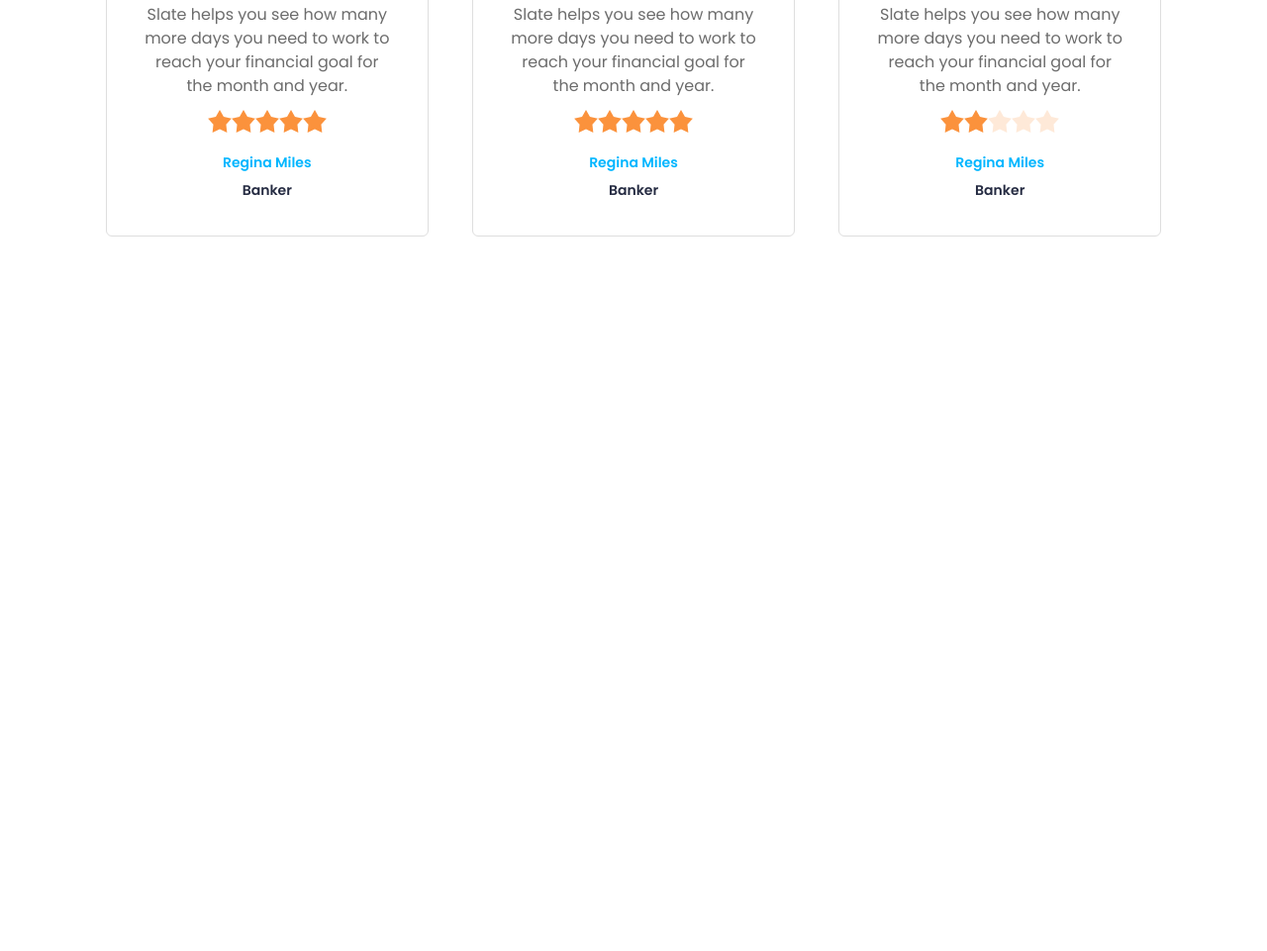
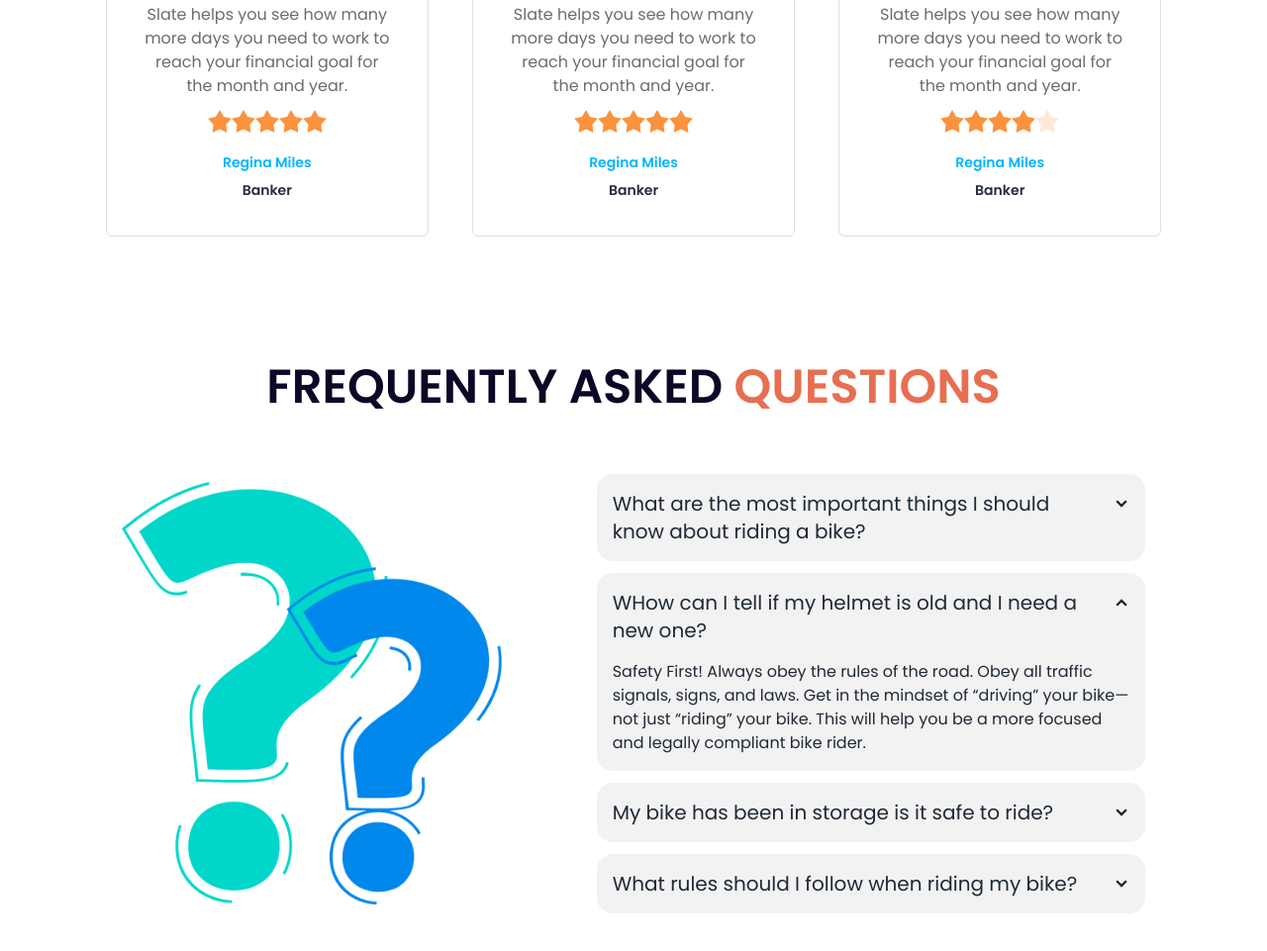
Before and after one commit to codewithsaidul/Biker-Zone-With-DaisyUI, a plain HTML site: page index.html in a window 1280 px wide. Shown: the part 1846-2807 px from the top of the page at 99% size. Before the commit the page ends 2213 px from the top, so only its background shows below. Drawn offline with nearby package versions, Linux system fonts and the light colour scheme.

Commit message:
FAQ Section Added

```diff
--- a/index.html
+++ b/index.html
@@ -208,7 +208,7 @@
 
         <!-- ================== latest bike Section ================== -->
         <section class="latest my-32">
-            <h2 class="text-5xl font-semibold text-[#0A0826] uppercase text-center mb-12">latest bike</h2>
+            <h2 class="text-2xl md:text-5xl font-semibold text-[#0A0826] uppercase text-center mb-12">latest bike</h2>
 
 
             <div class="grid grid-cols-1 md:grid-cols-2 lg:grid-cols-3 gap-5">
@@ -274,7 +274,7 @@
 
         <!-- ================== Testimonial  Section ================== -->
         <section class="testimonial my-32">
-            <h2 class="text-5xl font-semibold text-[#0A0826] uppercase text-center mb-12">Happy <span
+            <h2 class="text-2xl md:text-5xl font-semibold text-[#0A0826] uppercase text-center mb-12">Happy <span
                     class="text-[#E76F51]">Clients says</span></h2>
 
             <div class="grid grid-cols-1 gap-11 md:grid-cols-2 lg:grid-cols-3">
@@ -285,7 +285,8 @@
                     </figure>
 
                     <div class="text-center space-y-3">
-                        <p class="text-[#6C6C6C] text-base">Slate helps you see how many more days you need to work to reach your financial goal for the month and year.
+                        <p class="text-[#6C6C6C] text-base">Slate helps you see how many more days you need to work to
+                            reach your financial goal for the month and year.
                         </p>
 
                         <div class="rating justify-center">
@@ -311,7 +312,8 @@
                     </figure>
 
                     <div class="text-center space-y-3">
-                        <p class="text-[#6C6C6C] text-base">Slate helps you see how many more days you need to work to reach your financial goal for the month and year.
+                        <p class="text-[#6C6C6C] text-base">Slate helps you see how many more days you need to work to
+                            reach your financial goal for the month and year.
                         </p>
 
                         <div class="rating justify-center">
@@ -337,14 +339,15 @@
                     </figure>
 
                     <div class="text-center space-y-3">
-                        <p class="text-[#6C6C6C] text-base">Slate helps you see how many more days you need to work to reach your financial goal for the month and year.
+                        <p class="text-[#6C6C6C] text-base">Slate helps you see how many more days you need to work to
+                            reach your financial goal for the month and year.
                         </p>
 
                         <div class="rating justify-center">
                             <input type="radio" name="rating-2" class="mask mask-star-2 bg-orange-400" />
+                            <input type="radio" name="rating-2" class="mask mask-star-2 bg-orange-400" />
+                            <input type="radio" name="rating-2" class="mask mask-star-2 bg-orange-400" />
                             <input type="radio" name="rating-2" class="mask mask-star-2 bg-orange-400" checked />
-                            <input type="radio" name="rating-2" class="mask mask-star-2 bg-orange-400" />
-                            <input type="radio" name="rating-2" class="mask mask-star-2 bg-orange-400"  />
                             <input type="radio" name="rating-2" class="mask mask-star-2 bg-orange-400" />
                         </div>
 
@@ -359,6 +362,70 @@
         </section>
         <!-- ================== Testimonial  Section ================== -->
 
+
+        <!-- ================== FAQ  Section ================== -->
+        <section class="faq my-32">
+            <h2 class="text-2xl md:text-5xl font-semibold text-[#0A0826] uppercase text-center mb-12">
+                Frequently Asked
+                <span class="text-[#E76F51]">Questions</span>
+            </h2>
+
+
+            <div>
+                <div class="hero">
+                    <div class="hero-content flex-col gap-10 lg:flex-row lg:gap-24">
+                        <img src="./images/others/faq.png" class="w-3/4 lg:max-w-sm rounded-lg" />
+
+                        <div class="space-y-3">
+
+                            <div class="collapse collapse-arrow bg-base-200">
+                                <input type="radio" name="my-accordion-2" checked="checked" />
+                                <div class="collapse-title text-xl font-medium">
+                                    What are the most important things I should
+                                    know about riding a bike?
+                                </div>
+                                <div class="collapse-content">
+                                    <p>Safety First! Always obey the rules of the road. Obey all traffic signals, signs, and laws. Get in the mindset of “driving” your bike—not just “riding” your bike. This will help you be a more focused and legally compliant bike rider. </p>
+                                </div>
+                            </div>
+
+                            <div class="collapse collapse-arrow bg-base-200">
+                                <input type="radio" name="my-accordion-2" checked="checked" />
+                                <div class="collapse-title text-xl font-medium">
+                                    WHow can I tell if my helmet is old and I need a
+                                    new one?
+                                </div>
+                                <div class="collapse-content">
+                                    <p>Safety First! Always obey the rules of the road. Obey all traffic signals, signs, and laws. Get in the mindset of “driving” your bike—not just “riding” your bike. This will help you be a more focused and legally compliant bike rider. </p>
+                                </div>
+                            </div>
+
+                            <div class="collapse collapse-arrow bg-base-200">
+                                <input type="radio" name="my-accordion-2" />
+                                <div class="collapse-title text-xl font-medium">
+                                    My bike has been in storage is it safe to ride?
+                                </div>
+                                <div class="collapse-content">
+                                    <p>Safety First! Always obey the rules of the road. Obey all traffic signals, signs, and laws. Get in the mindset of “driving” your bike—not just “riding” your bike. This will help you be a more focused and legally compliant bike rider. </p>
+                                </div>
+                            </div>
+
+                            <div class="collapse collapse-arrow bg-base-200">
+                                <input type="radio" name="my-accordion-2" />
+                                <div class="collapse-title text-xl font-medium">
+                                    What rules should I follow when riding my bike?
+                                </div>
+                                <div class="collapse-content">
+                                    <p>Safety First! Always obey the rules of the road. Obey all traffic signals, signs, and laws. Get in the mindset of “driving” your bike—not just “riding” your bike. This will help you be a more focused and legally compliant bike rider. </p>
+                                </div>
+                            </div>
+                        </div>
+                    </div>
+                </div>
+            </div>
+        </section>
+        <!-- ================== FAQ  Section ================== -->
+
     </main>
     <!-- ============================ main ========================== -->
 
```
